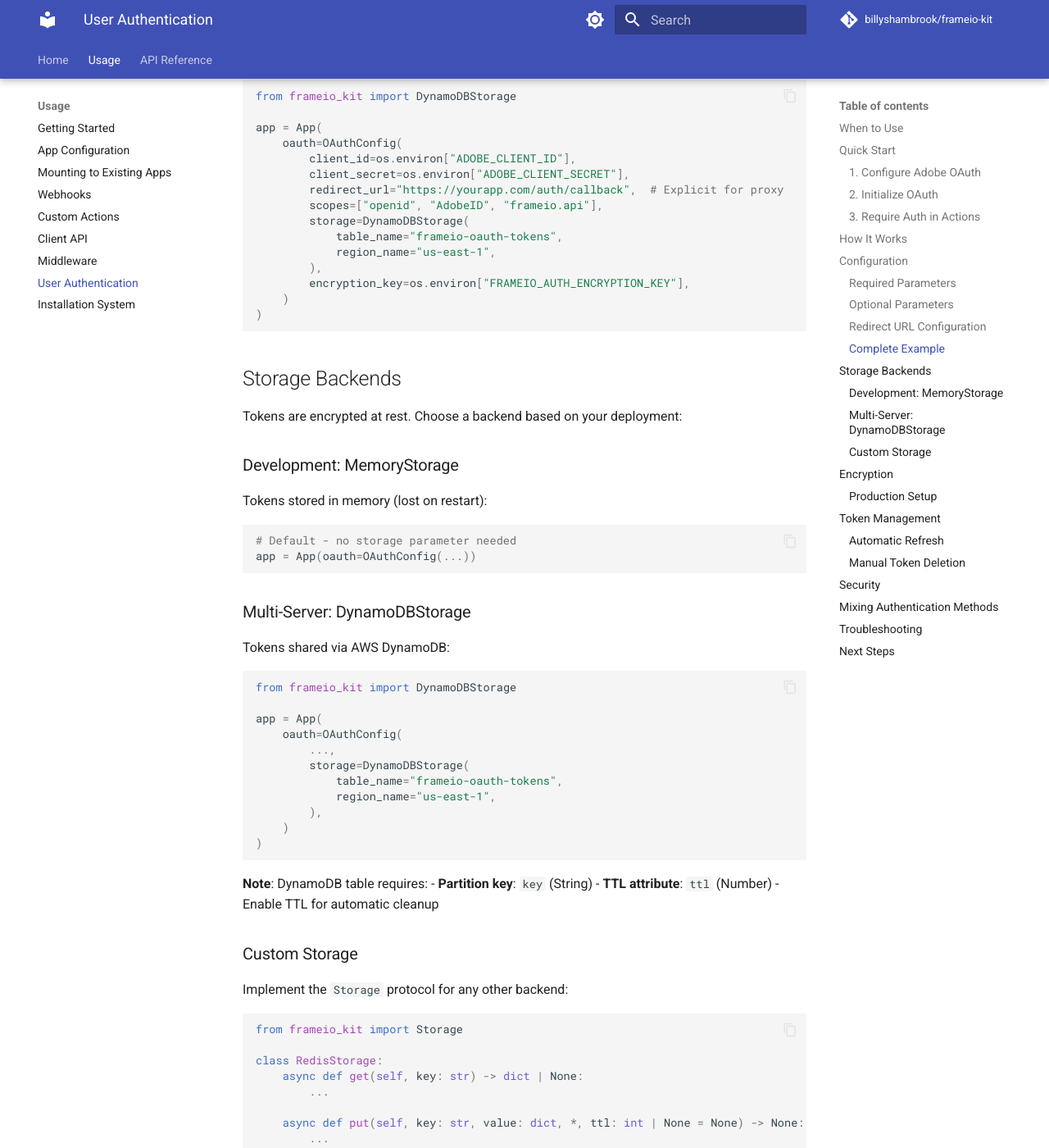
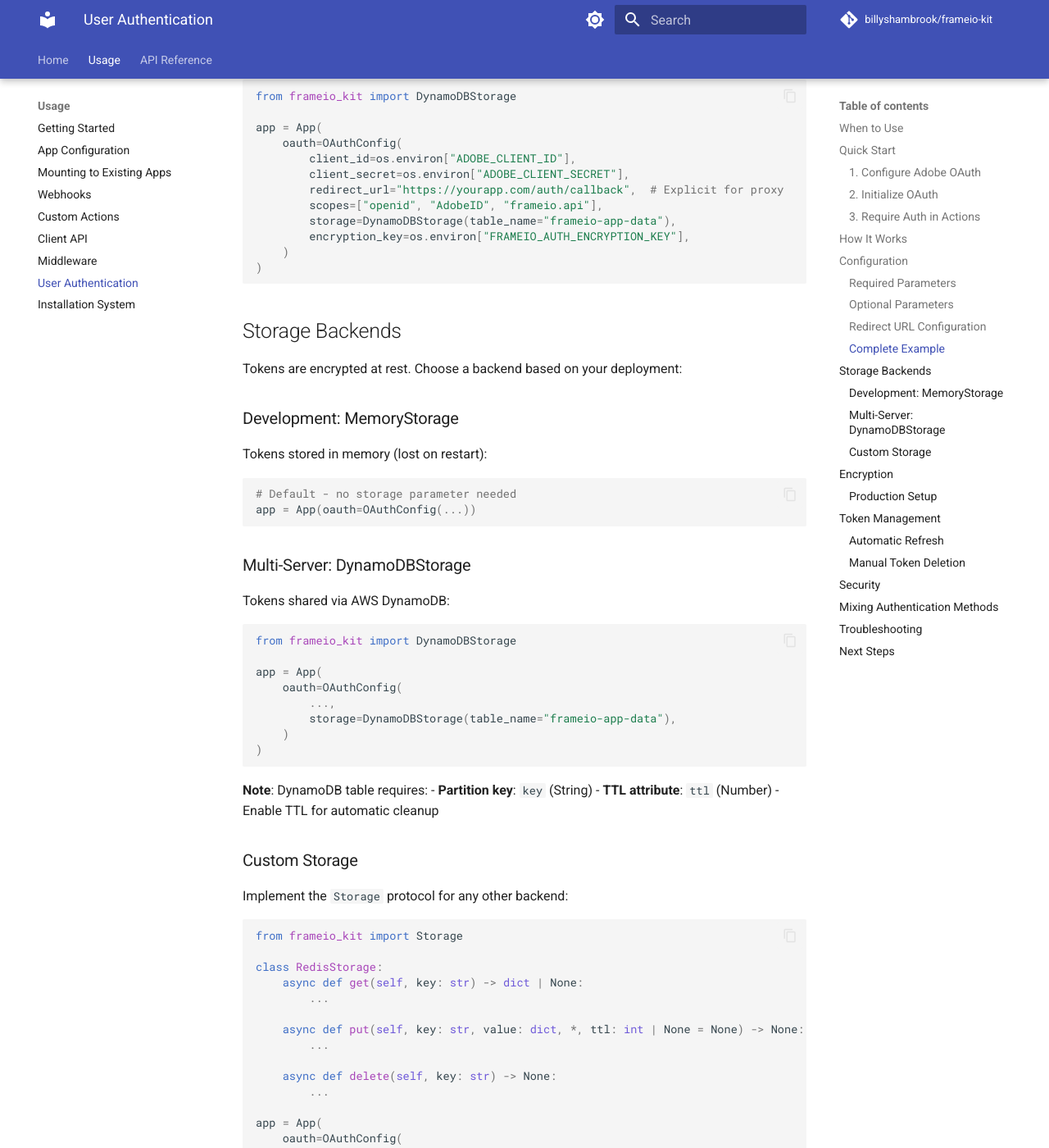
Before and after one commit to billyshambrook/frameio-kit, an MkDocs documentation site: the page built from docs/usage/user_auth.md, in a window 1280 px wide and 1400 px high, scrolled down 3415 px. Shown: the whole window at 82% size. Built offline with MkDocs 1.6.1 and Material for MkDocs 9.7.7, drawn with Linux system fonts in a browser that asks for light colours; comment, search, counter and statistics services are not loaded.

Commit message:
Make DynamoDBStorage region optional and use consistent table name in docs
Co-Authored-By: Claude Opus 4.6 <noreply@anthropic.com>

````diff
--- a/docs/usage/user_auth.md
+++ b/docs/usage/user_auth.md
@@ -140,10 +140,7 @@ app = App(
         client_secret=os.environ["ADOBE_CLIENT_SECRET"],
         redirect_url="https://yourapp.com/auth/callback",  # Explicit for proxy
         scopes=["openid", "AdobeID", "frameio.api"],
-        storage=DynamoDBStorage(
-            table_name="frameio-oauth-tokens",
-            region_name="us-east-1",
-        ),
+        storage=DynamoDBStorage(table_name="frameio-app-data"),
         encryption_key=os.environ["FRAMEIO_AUTH_ENCRYPTION_KEY"],
     )
 )
@@ -172,10 +169,7 @@ from frameio_kit import DynamoDBStorage
 app = App(
     oauth=OAuthConfig(
         ...,
-        storage=DynamoDBStorage(
-            table_name="frameio-oauth-tokens",
-            region_name="us-east-1",
-        ),
+        storage=DynamoDBStorage(table_name="frameio-app-data"),
     )
 )
 ```
````
Also changed, not shown: docs/usage/installation.md (+1 -4 lines), 1 other file.
